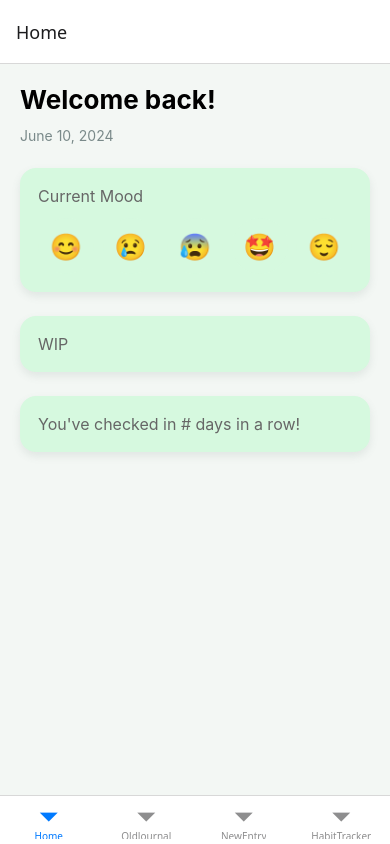
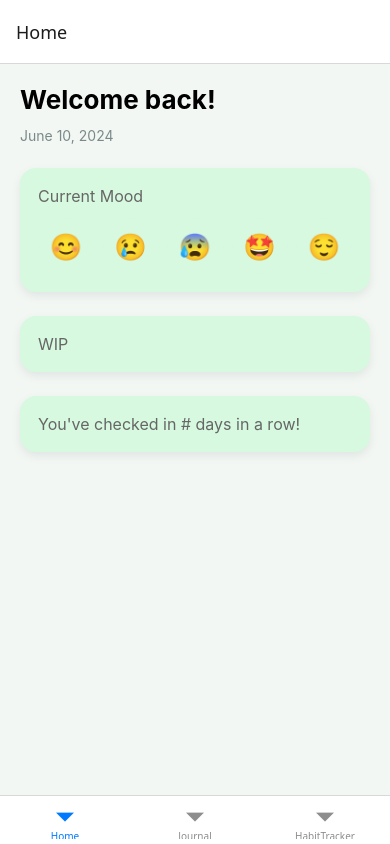
Before and after one commit to mxneo00/InnerBloom-Journal-app, a React Native app in the folder InnerBloom/: screen / in a window 390 px wide. Built offline with nearby package versions, Linux system fonts and the light colour scheme.

Commit message:
Minor changes to receive error data

```diff
--- a/InnerBloom/App.tsx
+++ b/InnerBloom/App.tsx
@@ -18,9 +18,9 @@ enableScreens(false);
 
 type TabParamList = {
   Home: undefined;
-  //Journal: undefined;
-  OldJournal: undefined;
-  NewEntry: undefined;
+  Journal: undefined;
+  //OldJournal: undefined;
+  //NewEntry: undefined;
   HabitTracker: undefined;
 };
 
@@ -55,8 +55,8 @@ export default function App() {
       <Tab.Navigator>
         <Tab.Screen name="Home" component={HomeScreen} />
 
-        {/*<Tab.Screen name="Journal" component={JournalStack}/>*/}
-        <Tab.Screen name="OldJournal">
+        <Tab.Screen name="Journal" component={JournalStack}/>
+        {/*<Tab.Screen name="OldJournal">
           {() => <OldJournalScreen entries={entries} />}
         </Tab.Screen>
 
@@ -67,7 +67,7 @@ export default function App() {
               setEntries={setEntries}
             />
           )}
-        </Tab.Screen>
+        </Tab.Screen> */}
 
         <Tab.Screen name="HabitTracker" component={HabitTrackerScreen} />
 
```
